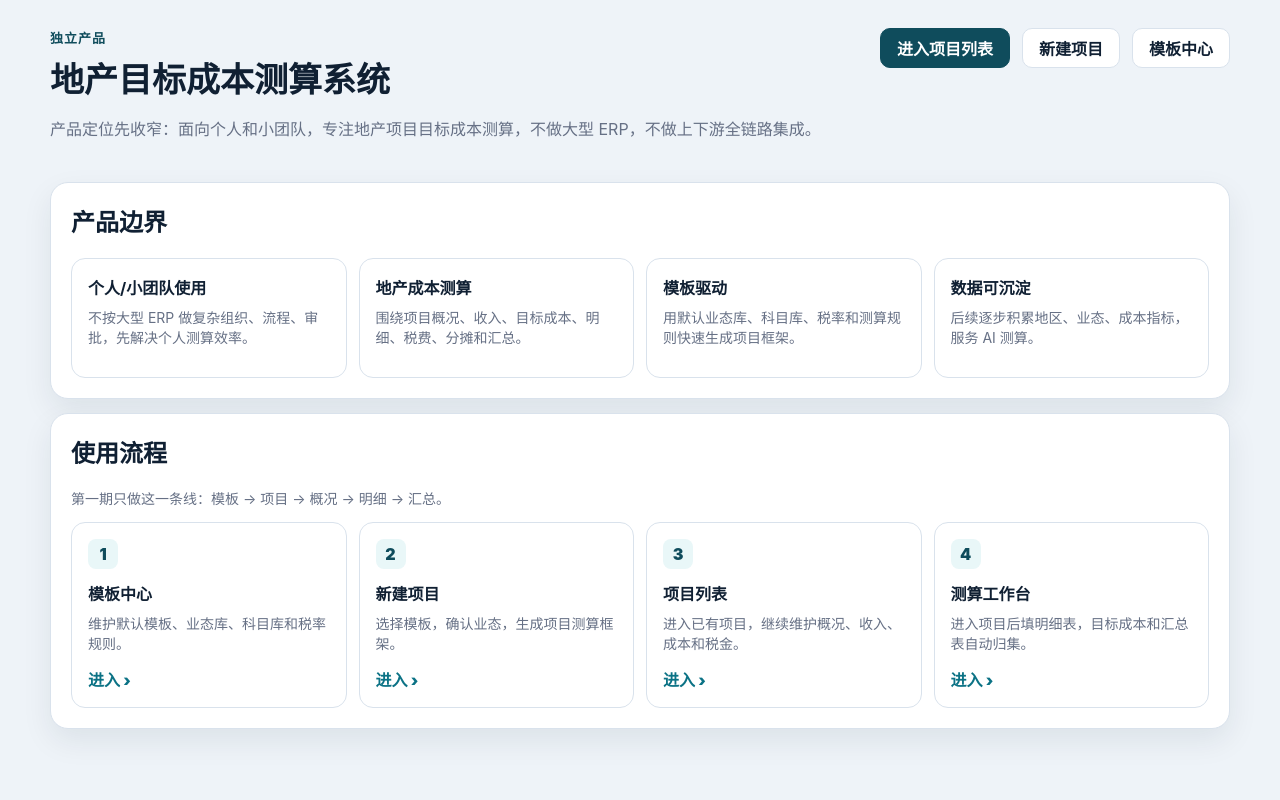
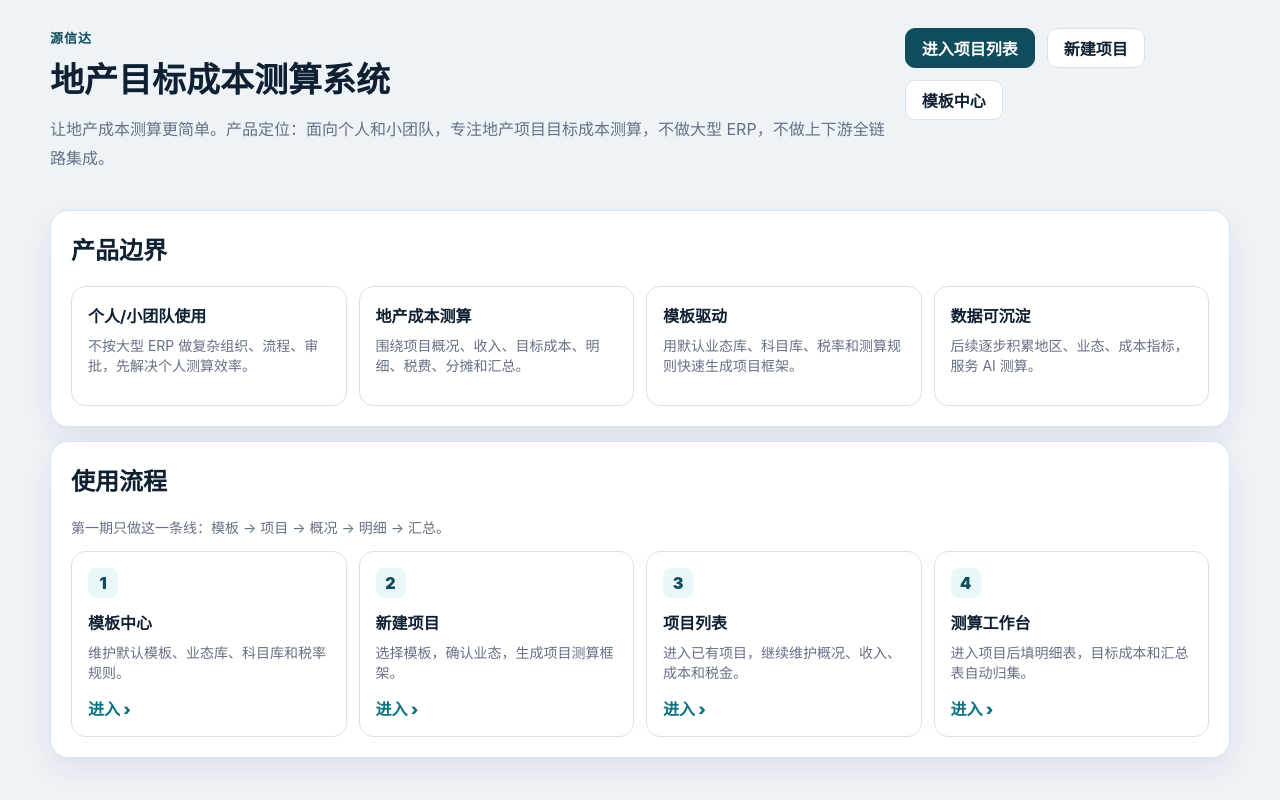
Before and after one commit to miaobin19921114-lgtm/lqdc-target-cost-system, a Next.js app: page /workspace in a window 1280 px wide. Built offline with nearby package versions, Linux system fonts and the light colour scheme.

Commit message:
apply Yuanxinda target cost workspace branding

```diff
--- a/app/workspace/page.tsx
+++ b/app/workspace/page.tsx
@@ -18,7 +18,7 @@ const workflow = [
 
 export default function WorkspacePage() {
   return <main className="page" style={{ background: '#eef3f8', minHeight: '100vh' }}><div className="container" style={{ maxWidth: 1180 }}>
-    <div className="page-header"><div><p className="eyebrow">独立产品</p><h1 className="title">地产目标成本测算系统</h1><p className="subtitle">产品定位先收窄：面向个人和小团队，专注地产项目目标成本测算，不做大型 ERP，不做上下游全链路集成。</p></div><div className="actions" style={{ marginTop: 0 }}><Link href="/projects" className="btn btn-primary">进入项目列表</Link><Link href="/projects/new" className="btn">新建项目</Link><Link href="/templates" className="btn">模板中心</Link></div></div>
+    <div className="page-header"><div><p className="eyebrow">源信达</p><h1 className="title">地产目标成本测算系统</h1><p className="subtitle">让地产成本测算更简单。产品定位：面向个人和小团队，专注地产项目目标成本测算，不做大型 ERP，不做上下游全链路集成。</p></div><div className="actions" style={{ marginTop: 0 }}><Link href="/projects" className="btn btn-primary">进入项目列表</Link><Link href="/projects/new" className="btn">新建项目</Link><Link href="/templates" className="btn">模板中心</Link></div></div>
 
     <section className="card" style={{ marginBottom: 14 }}><h2>产品边界</h2><div style={{ display: 'grid', gridTemplateColumns: 'repeat(auto-fit, minmax(240px, 1fr))', gap: 12, marginTop: 12 }}>{productScope.map(([name, desc]) => <div key={name} style={{ border: '1px solid #d9e2ec', borderRadius: 14, padding: 16, background: '#fff' }}><b>{name}</b><p className="meta" style={{ marginTop: 8 }}>{desc}</p></div>)}</div></section>
 
```
